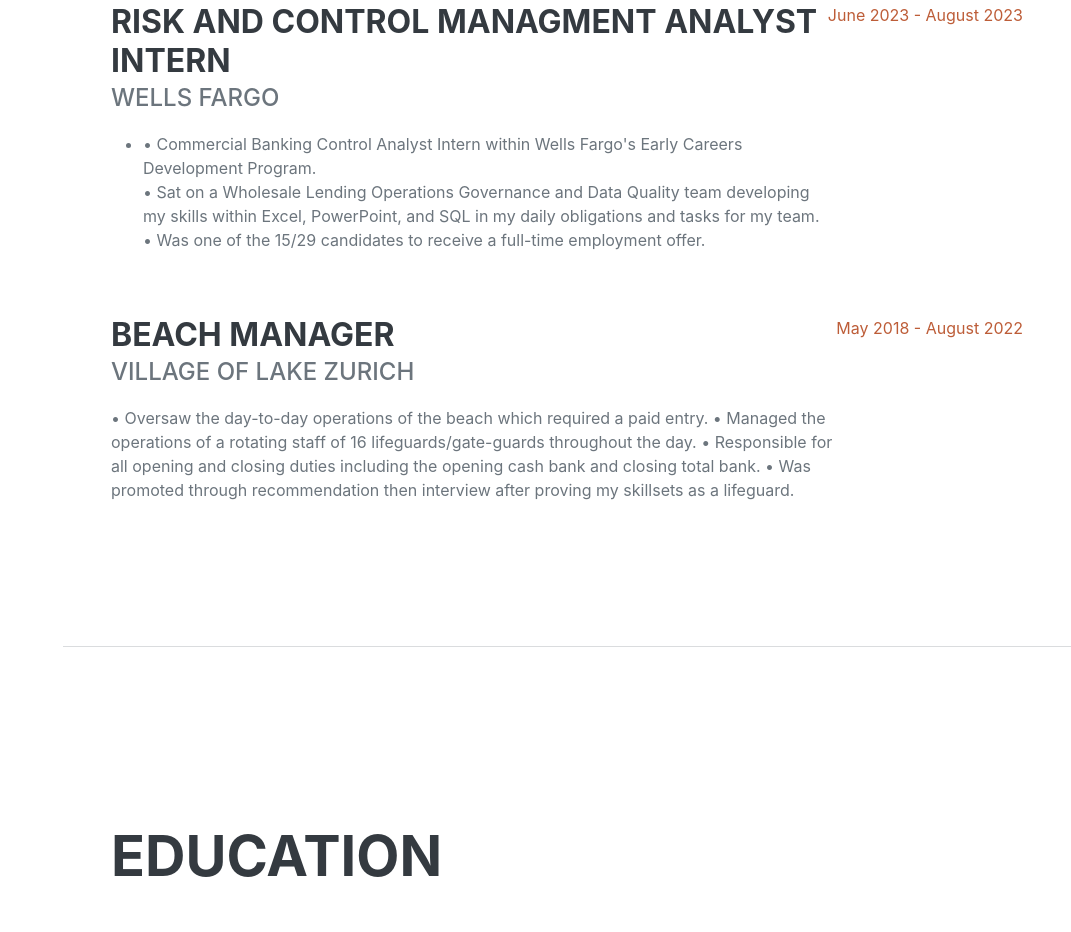
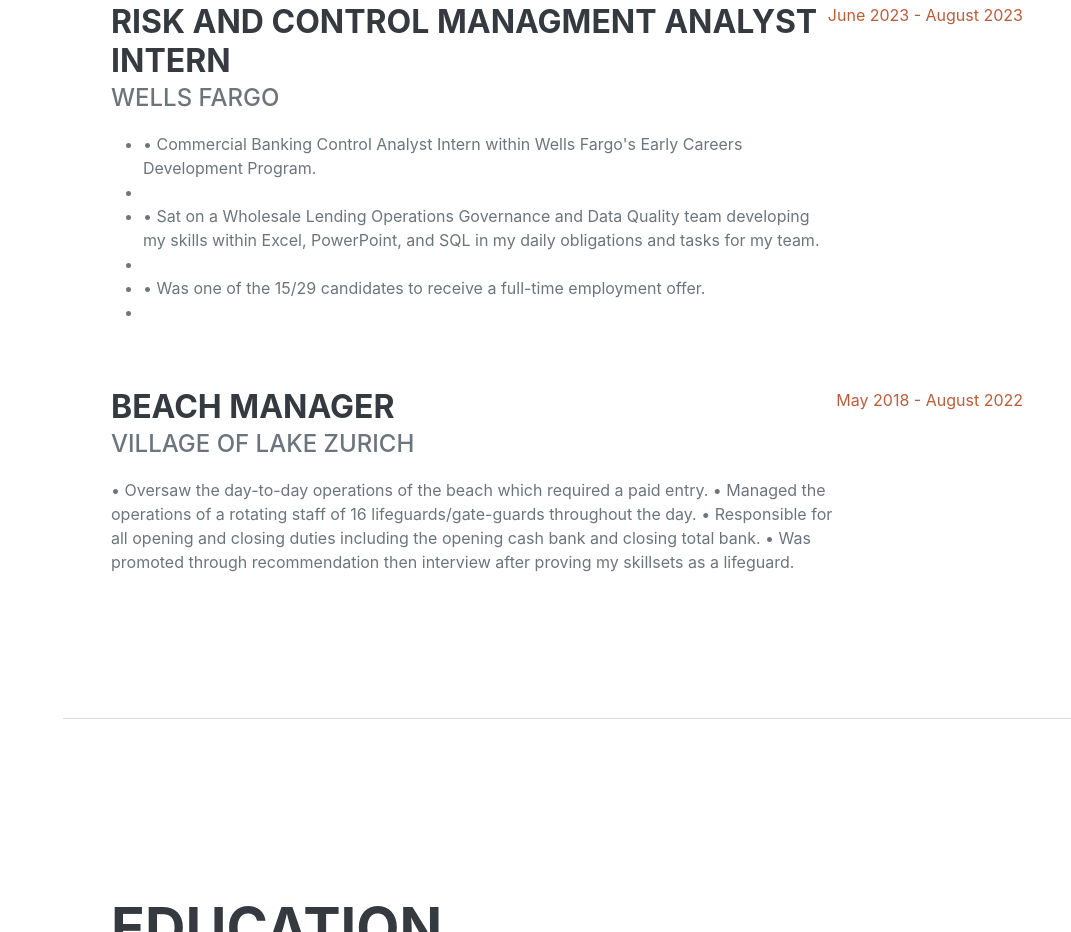
Before and after one commit to David-Powers/BAIS3300Final, a plain HTML site: page index.html in a window 1280 px wide. Shown: the part 993-1925 px from the top of the page, without its empty margins (209-1280 px from the left). Drawn offline with nearby package versions, Linux system fonts and the light colour scheme; a web font is replaced by a local one.

Commit message:
Update index.html

```diff
--- a/index.html
+++ b/index.html
@@ -63,11 +63,11 @@
                         <div class="flex-grow-1">
                             <h3 class="mb-0">Risk and Control Managment Analyst Intern</h3>
                             <div class="subheading mb-3">Wells Fargo</div>
-                                <ul>
-                                  <li>•	Commercial Banking Control Analyst Intern within Wells Fargo's Early Careers Development Program.</li>
-                                 </li>•	Sat on a Wholesale Lending Operations Governance and Data Quality team developing my skills within Excel, PowerPoint, and SQL in my daily obligations and tasks for my team.</li>
-                                 </li>•	Was one of the 15/29 candidates to receive a full-time employment offer.</li>
-                                </ul>
+                                 <ul>
+                                     <li>• Commercial Banking Control Analyst Intern within Wells Fargo's Early Careers Development Program.<li>
+                                     <li>• Sat on a Wholesale Lending Operations Governance and Data Quality team developing my skills within Excel, PowerPoint, and SQL in my daily obligations and tasks for my team.<li>
+                                     <li>• Was one of the 15/29 candidates to receive a full-time employment offer.<li>
+                                 </ul>
                         </div>
                         <div class="flex-shrink-0"><span class="text-primary">June 2023 - August 2023</span></div>
                     </div>
```
